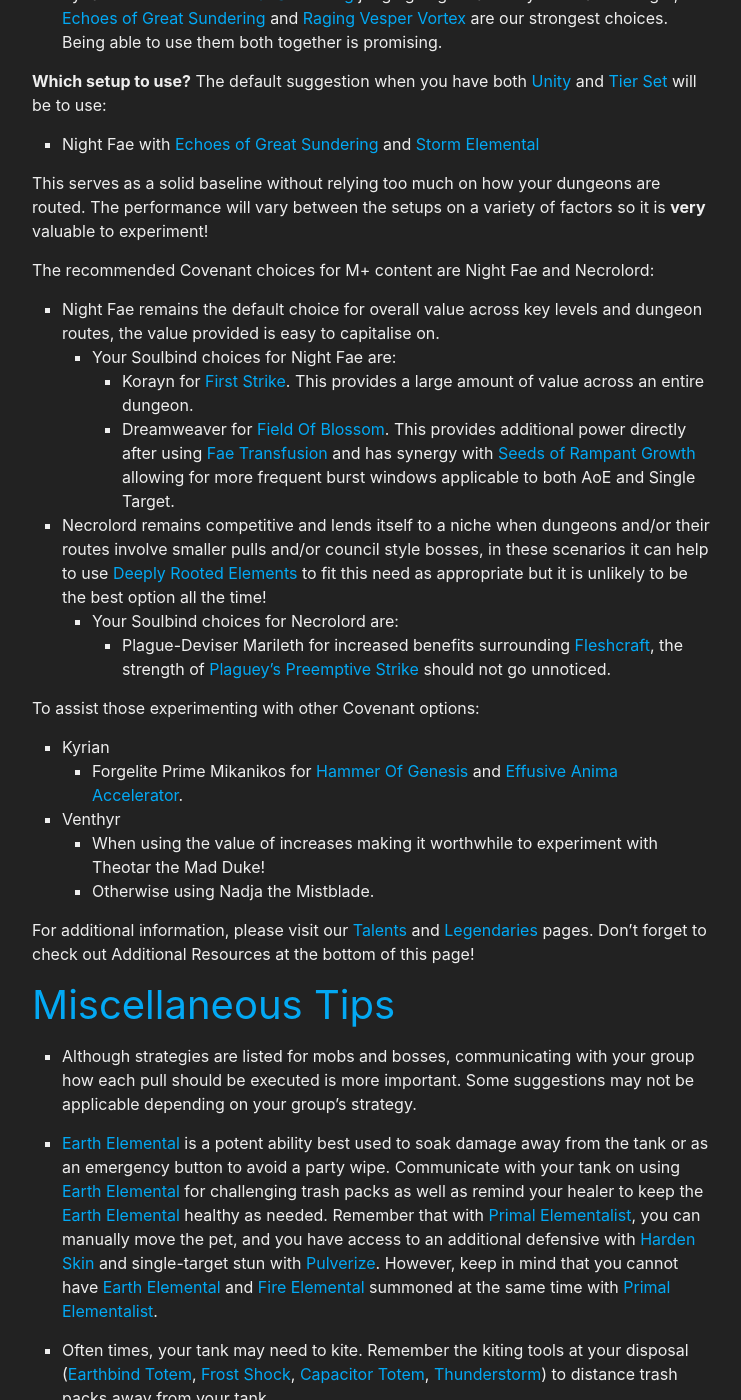
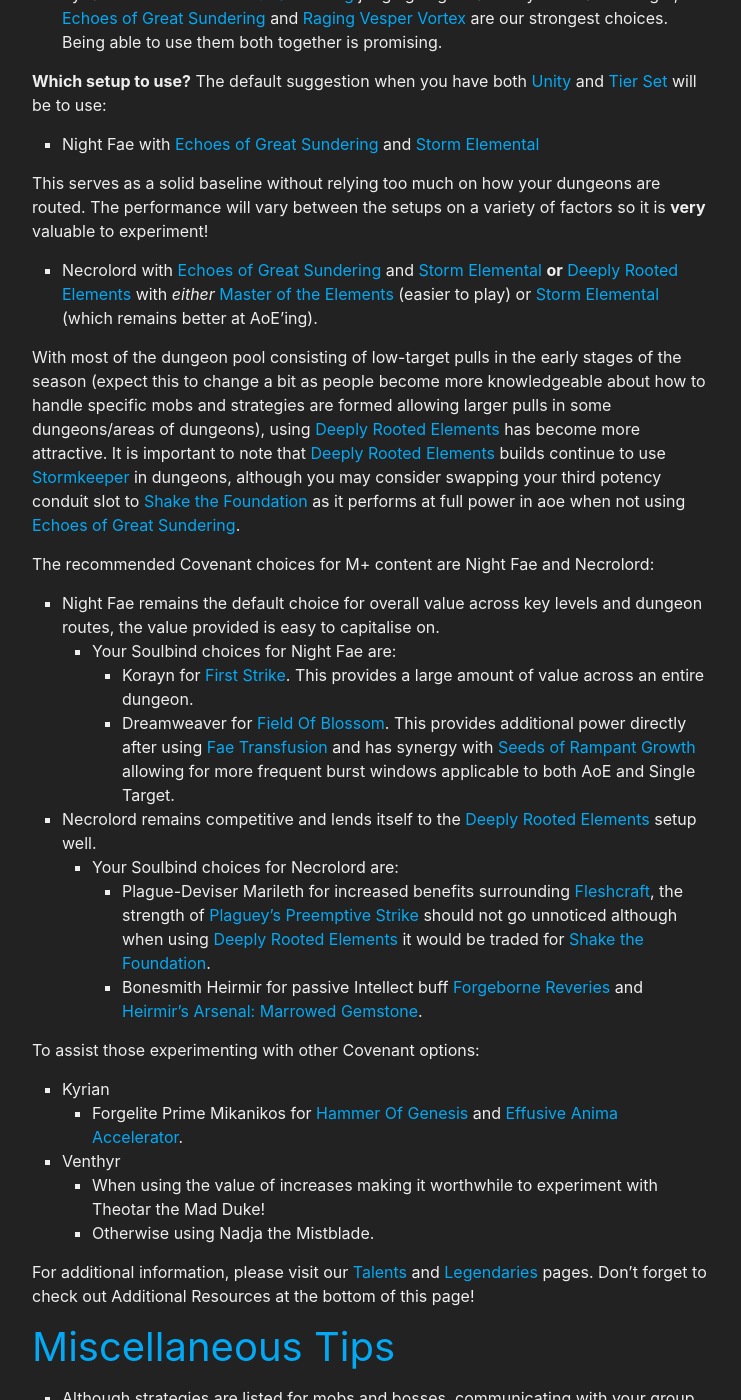
Before and after one commit to stormearthandlava/stormearthandlava.github.io, a Jekyll site: the page built from guide/mythic_plus/mythic_plus.md, in a window 1280 px wide and 1400 px high, scrolled down 1245 px. Shown: the whole window, without its empty margins (268-1009 px from the left). Built offline with Jekyll 4.4.1, drawn with Linux system fonts in a browser that asks for light colours; a script that is not in the unit is left out; some of the changed text lies outside the part shown.

Commit message:
Update mythic_plus.md

```diff
--- a/guide/mythic_plus/mythic_plus.md
+++ b/guide/mythic_plus/mythic_plus.md
@@ -51,6 +51,10 @@ The default suggestion when you have both [Unity](https://www.wowhead.com/spell=
 
 This serves as a solid baseline without relying too much on how your dungeons are routed. The performance will vary between the setups on a variety of factors so it is **very** valuable to experiment!
 
+* Necrolord with {{ site.data.legendary.eogs }} and {{ site.data.talent.se }} **or** {{ site.data.legendary.dre }} with *either* {{ site.data.talent.mote }} (easier to play) or {{ site.data.talent.se }} (which remains better at AoE'ing).
+
+With most of the dungeon pool consisting of low-target pulls in the early stages of the season (expect this to change a bit as people become more knowledgeable about how to handle specific mobs and strategies are formed allowing larger pulls in some dungeons/areas of dungeons), using {{ site.data.legendary.dre }} has become more attractive. It is important to note that {{ site.data.legendary.dre }} builds continue to use {{ site.data.talent.sk }} in dungeons, although you may consider swapping your third potency conduit slot to {{ site.data.conduit.shake_the_foundations }} as it performs at full power in aoe when not using {{ site.data.legendary.eogs }}.
+
 The recommended Covenant choices for M+ content are Night Fae and Necrolord:
 
 * Night Fae remains the default choice for overall value across key levels and dungeon routes, the value provided is easy to capitalise on.
@@ -58,9 +62,10 @@ The recommended Covenant choices for M+ content are Night Fae and Necrolord:
       * Korayn for {{ site.data.soulbinds.first_strike }}. This provides a large amount of value across an entire dungeon.
       * Dreamweaver for {{ site.data.soulbinds.field_of_blossom }}. This provides additional power directly after using {{ site.data.spell.fae_transfusion }} and has synergy with {{ site.data.legendary.night_fae }} allowing for more frequent burst windows applicable to both AoE and Single Target.
 
-* Necrolord remains competitive and lends itself to a niche when dungeons and/or their routes involve smaller pulls and/or council style bosses, in these scenarios it can help to use {{ site.data.legendary.dre }} to fit this need as appropriate but it is unlikely to be the best option all the time!
+* Necrolord remains competitive and lends itself to the {{ site.data.legendary.dre }} setup well.
    - Your Soulbind choices for Necrolord are:
-      * Plague-Deviser Marileth for increased benefits surrounding {{ site.data.spell.fleshcraft }}, the strength of {{ site.data.soulbinds.preemptive_strike }} should not go unnoticed.
+      * Plague-Deviser Marileth for increased benefits surrounding {{ site.data.spell.fleshcraft }}, the strength of {{ site.data.soulbinds.preemptive_strike }} should not go unnoticed although when using {{ site.data.legendary.dre }} it would be traded for {{ site.data.conduit.shake_the_foundations }}.
+      * Bonesmith Heirmir for passive Intellect buff {{ site.data.soulbinds.forgeborn_reveries }} and {{ site.data.soulbinds.marrowed_gemstone }}.
 
 To assist those experimenting with other Covenant options:
 * Kyrian
```
Also changed, not shown: other parts of guide/mythic_plus/mythic_plus.md (+1 -1 lines).
